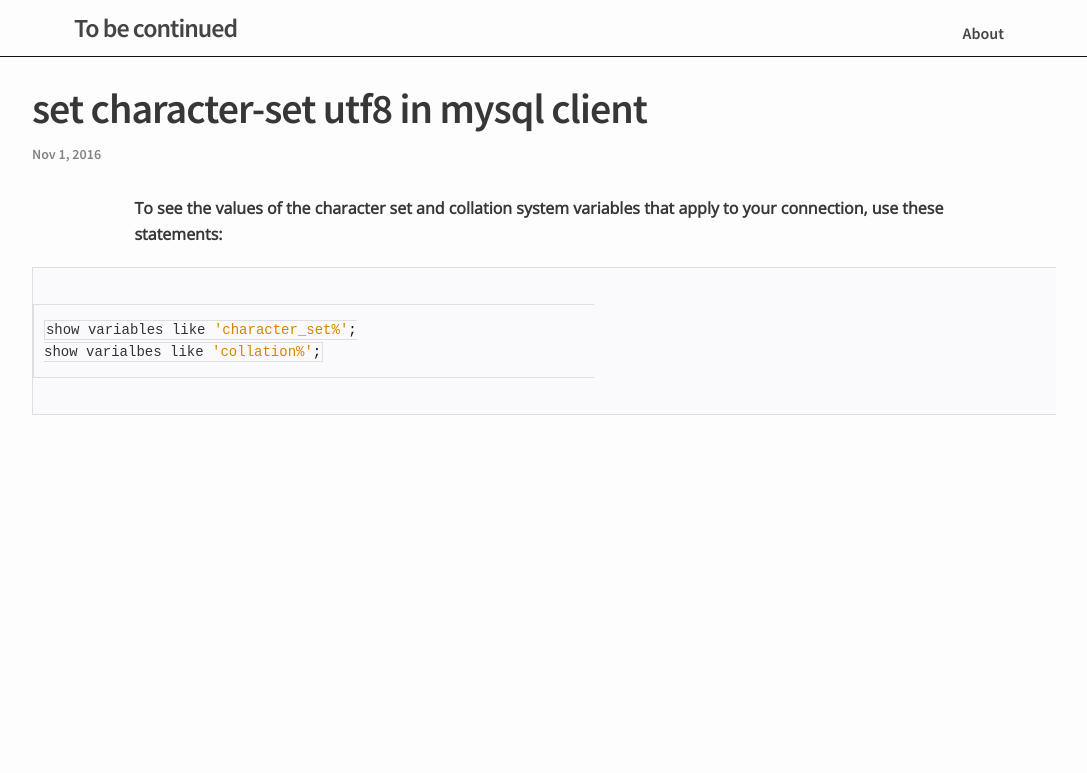
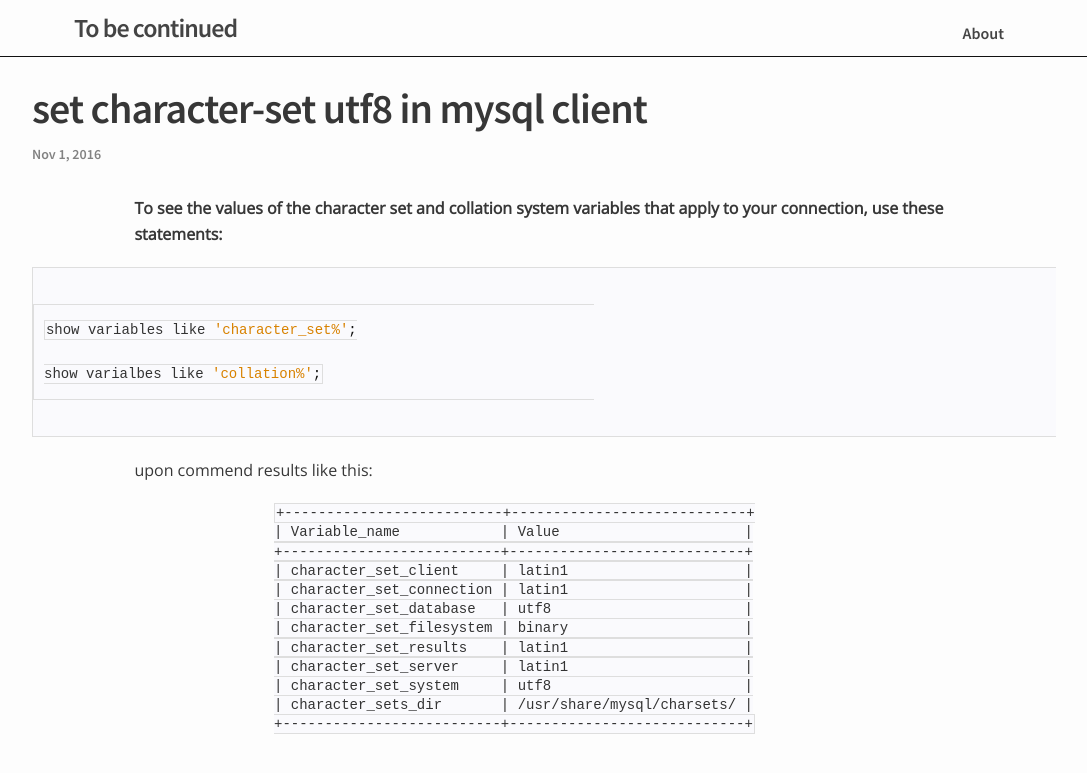
Before and after one commit to weigang992003/weigang992003.github.io, a Jekyll site: the page built from _posts/2016-11-01-mysql-set-character.md, in a window 1280 px wide. Shown: the top 773 px of the page, without its empty margins (96-1183 px from the left). Built offline with Jekyll 4.4.1, drawn with Linux system fonts in a browser that asks for light colours.

Commit message:
new posts

````diff
--- a/_posts/2016-11-01-mysql-set-character.md
+++ b/_posts/2016-11-01-mysql-set-character.md
@@ -7,7 +7,25 @@ categories: tech
 
 **To see the values of the character set and collation system variables
 that apply to your connection, use these statements:**
+
 ```sh
 show variables like 'character_set%';
+
 show varialbes like 'collation%';
 ```
+upon commend results like this:
+
+```mysql
++--------------------------+----------------------------+
+| Variable_name            | Value                      |
++--------------------------+----------------------------+
+| character_set_client     | latin1                     |
+| character_set_connection | latin1                     |
+| character_set_database   | utf8                       |
+| character_set_filesystem | binary                     |
+| character_set_results    | latin1                     |
+| character_set_server     | latin1                     |
+| character_set_system     | utf8                       |
+| character_sets_dir       | /usr/share/mysql/charsets/ |
++--------------------------+----------------------------+
+```
````
